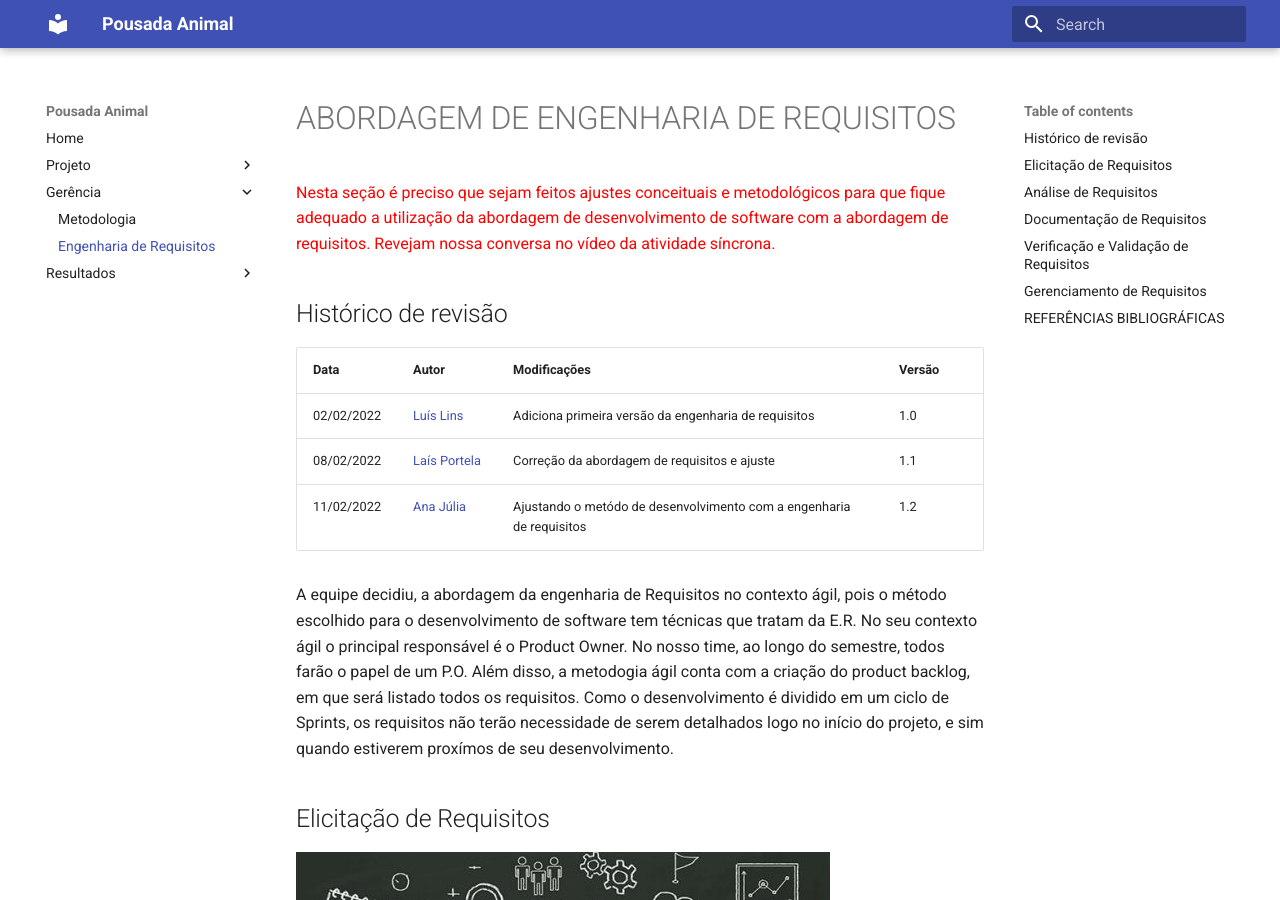
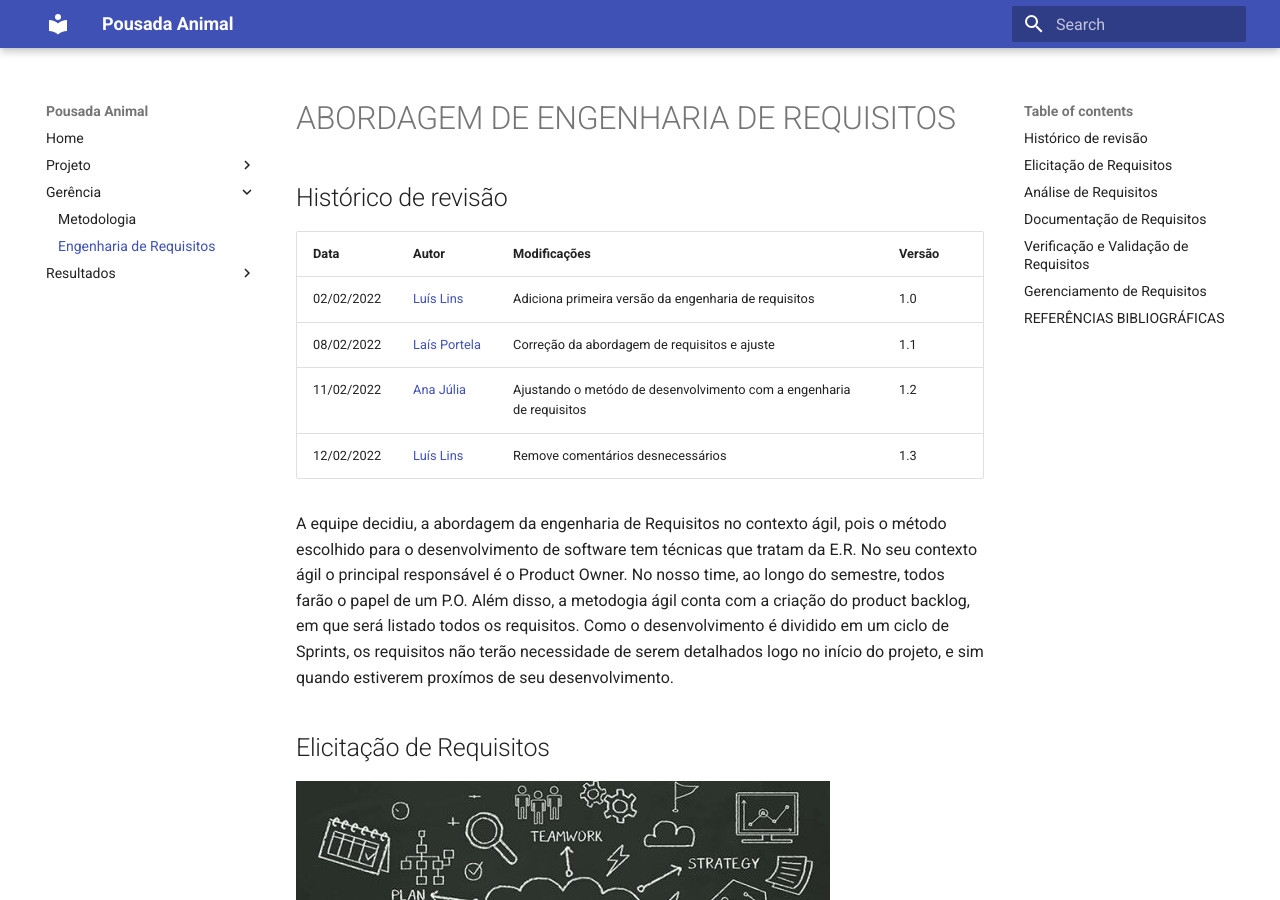
Before and after one commit to luisgaboardi/2021.2-PousadaAnimal, an MkDocs documentation site: the page built from docs/requirements-engineering.md, in a window 1280 px wide and 900 px high. Built offline with MkDocs 1.6.1 and Material for MkDocs 9.7.7, drawn with Linux system fonts in a browser that asks for light colours.

Commit message:
Remove comments and update revision history

```diff
--- a/docs/requirements-engineering.md
+++ b/docs/requirements-engineering.md
@@ -1,6 +1,4 @@
 # ABORDAGEM DE ENGENHARIA DE REQUISITOS
-
-<span style="color:red">Nesta seção é preciso que sejam feitos ajustes conceituais e metodológicos para que fique adequado a utilização da abordagem de desenvolvimento de software com a abordagem de requisitos. Revejam nossa conversa no vídeo da atividade síncrona.</span>
 
 ## Histórico de revisão
 | Data       | Autor                                        | Modificações                      | Versão |
@@ -8,6 +6,7 @@
 | 02/02/2022 | [Luís Lins](https://github.com/luisgaboardi) | Adiciona primeira versão da engenharia de requisitos | 1.0  |
 | 08/02/2022 | [Laís Portela](https://github.com/laispa)|Correção da abordagem de requisitos e ajuste|1.1           |
 | 11/02/2022 | [Ana Júlia](https://github.com/aluzianobriceno) | Ajustando o metódo de desenvolvimento com a engenharia de requisitos | 1.2 |
+| 12/02/2022 | [Luís Lins](https://github.com/luisgaboardi) | Remove comentários desnecessários | 1.3 |
 
 A equipe decidiu, a abordagem da engenharia de Requisitos no contexto ágil, pois o método escolhido para o desenvolvimento de software tem técnicas que tratam da E.R. No seu contexto ágil o principal responsável é o Product Owner. No nosso time, ao longo do semestre, todos farão o papel de um P.O. Além disso, a metodogia ágil conta com a criação do product backlog, em que será listado todos os requisitos. Como o desenvolvimento é dividido em um ciclo de Sprints, os requisitos não terão necessidade de serem detalhados logo no início do projeto, e sim quando estiverem proxímos de seu desenvolvimento.
 
```
Also changed, not shown: docs/visual-identity.md (+1 -1 lines).
